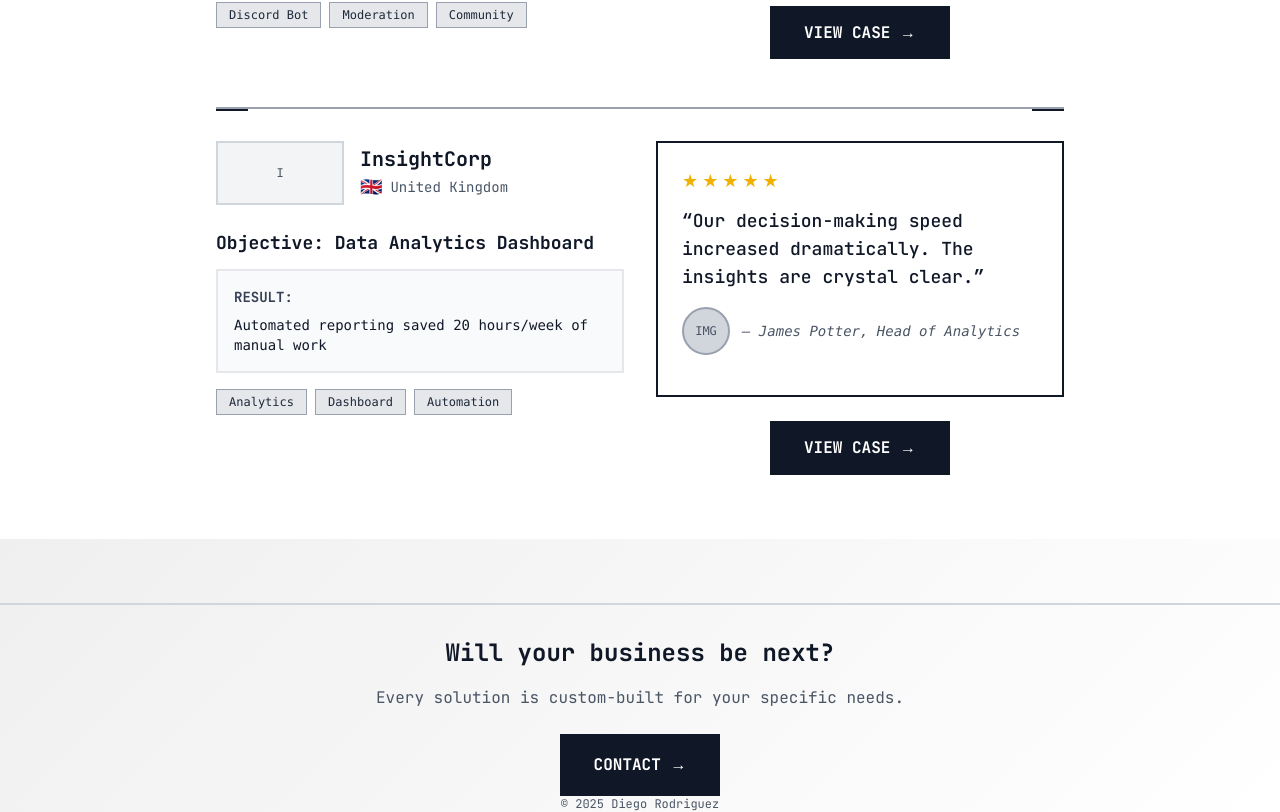
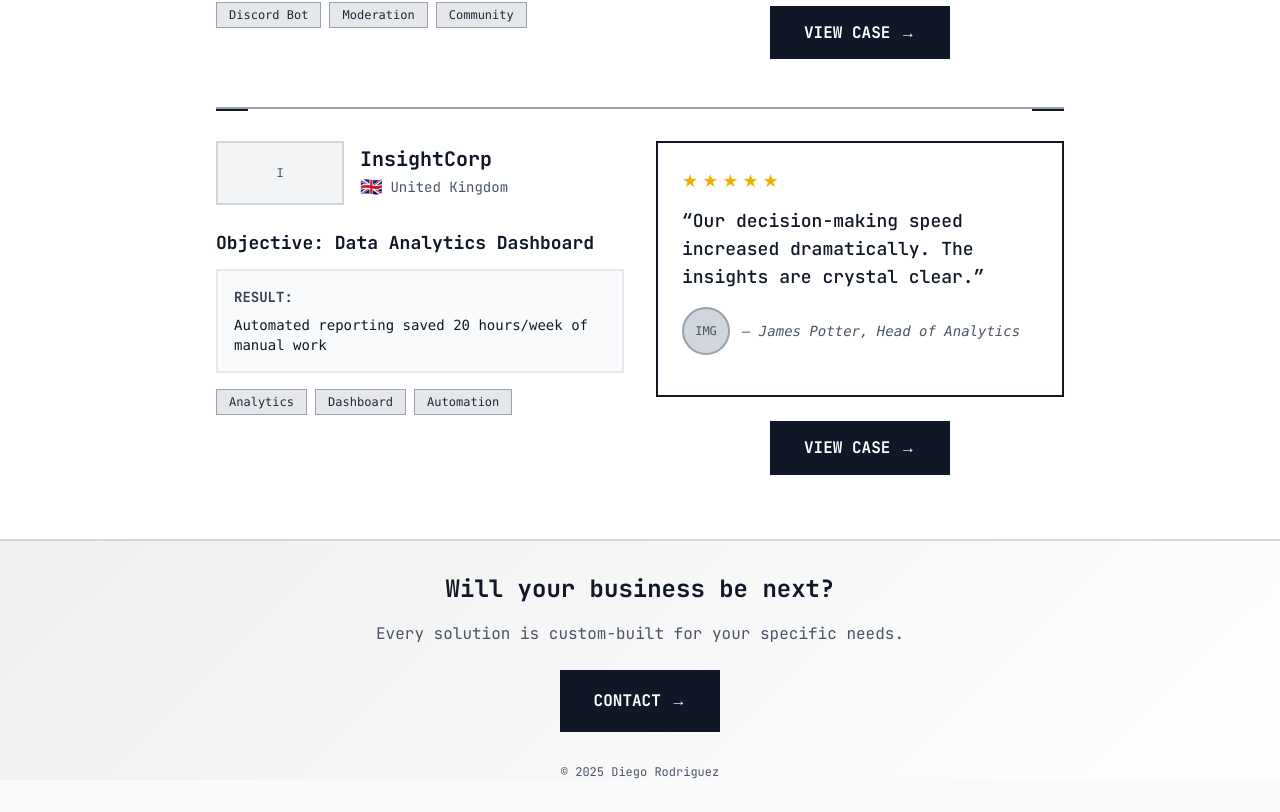
Before and after one commit to dewstouh/justdiego, a Next.js app in the folder apps/web/: page / in a window 1280 px wide. Shown: the part 1176-1988 px from the top of the page. After the commit the page ends 1956 px from the top, so only its background shows below. Built offline with nearby package versions, Linux system fonts and the light colour scheme.

Commit message:
chore(web): remove margin top from CTA and add margin bottom

```diff
--- a/apps/web/components/CTA.tsx
+++ b/apps/web/components/CTA.tsx
@@ -2,7 +2,7 @@ import React from 'react'
 
 export default function CTA() {
   return (
-    <div className = "text-center mt-16 pt-8 border-t-2 border-gray-300" >
+    <div className = "text-center mb-8 pt-8 border-t-2 border-gray-300" >
       <h3 className="text-2xl font-bold text-gray-900 mb-4">
         Will your business be next?
       </h3>
```
